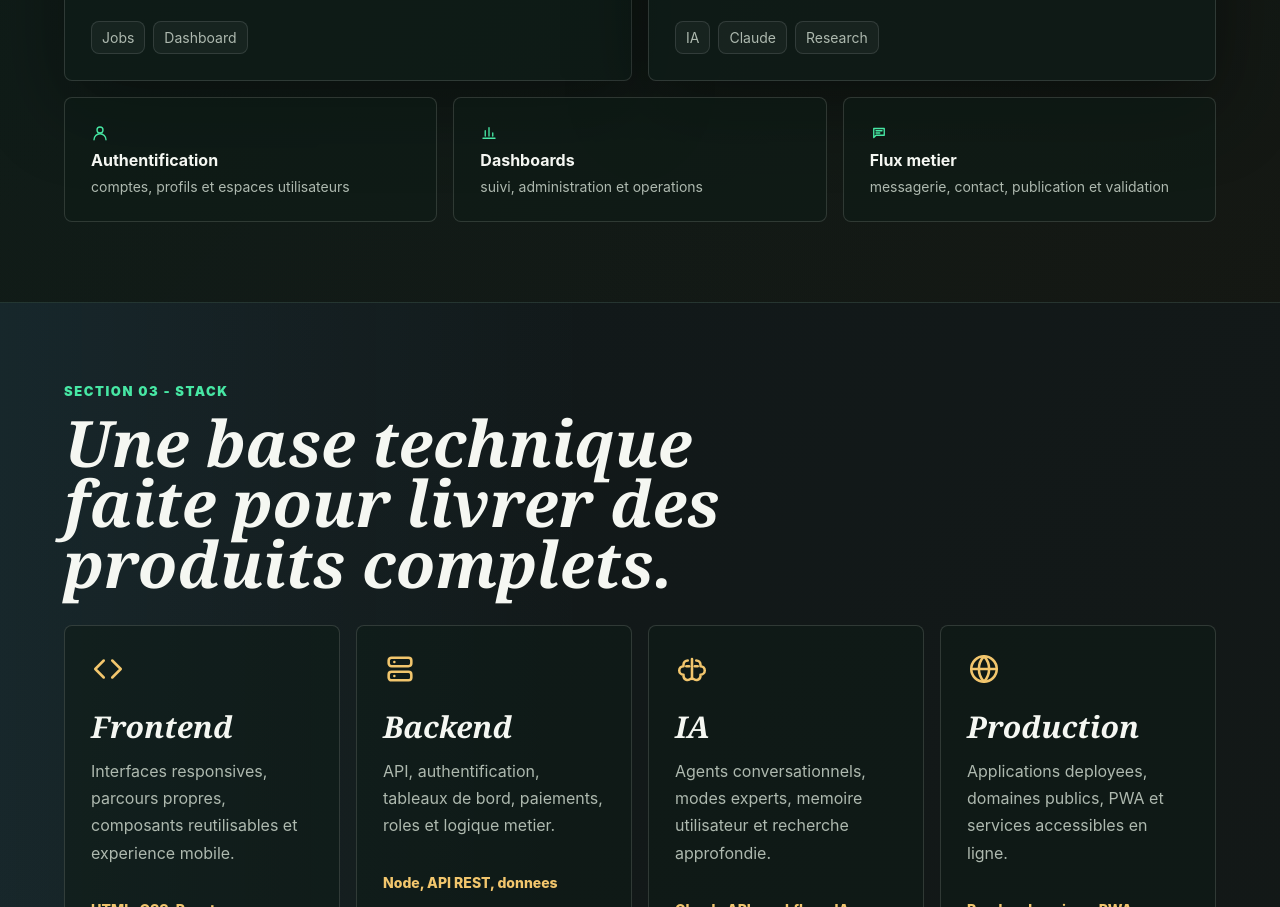
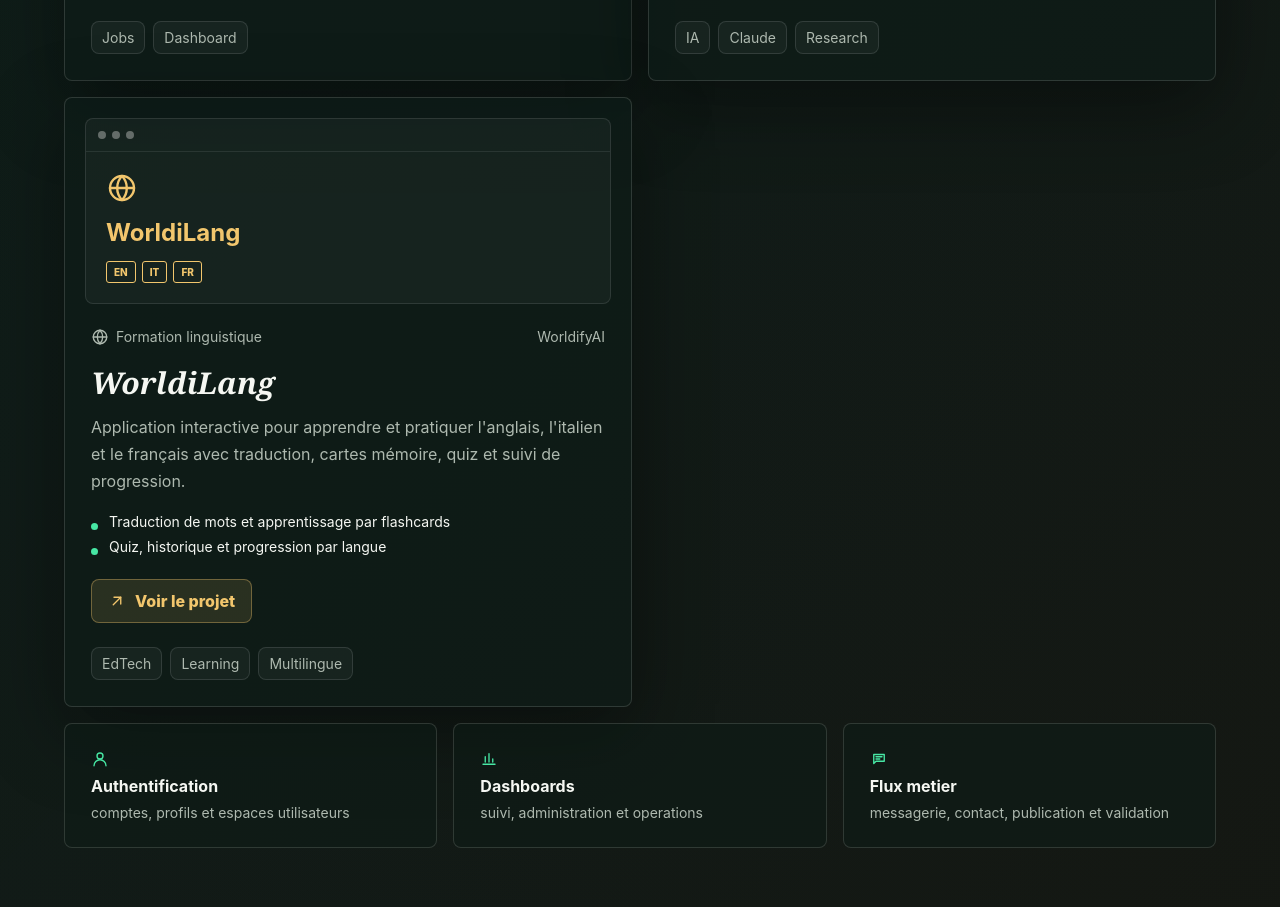
Before and after one commit to Abdallah924-coder/d-v_li, a website: page index.html in a window 1280 px wide. Shown: the part 3855-4762 px from the top of the page. Drawn offline with Linux system fonts and the light colour scheme.

Commit message:
Add card

```diff
--- a/index.html
+++ b/index.html
@@ -319,6 +319,34 @@
                 <span>Research</span>
               </div>
             </article>
+            <article class="project-card project-worldilang">
+              <div class="project-preview" aria-hidden="true">
+                <div class="preview-top"><span></span><span></span><span></span></div>
+                <div class="preview-body language-preview">
+                  <svg><use href="#icon-globe"></use></svg>
+                  <strong>WorldiLang</strong>
+                  <div class="preview-language-tabs"><span>EN</span><span>IT</span><span>FR</span></div>
+                </div>
+              </div>
+              <div class="project-meta">
+                <span><svg class="icon" aria-hidden="true"><use href="#icon-globe"></use></svg>Formation linguistique</span>
+                <span>WorldifyAI</span>
+              </div>
+              <h3>WorldiLang</h3>
+              <p>Application interactive pour apprendre et pratiquer l'anglais, l'italien et le français avec traduction, cartes mémoire, quiz et suivi de progression.</p>
+              <ul class="project-facts">
+                <li>Traduction de mots et apprentissage par flashcards</li>
+                <li>Quiz, historique et progression par langue</li>
+              </ul>
+              <div class="project-actions">
+                <a class="button project-button" href="https://worldilang.onrender.com" target="_blank" rel="noopener noreferrer"><svg class="icon" aria-hidden="true"><use href="#icon-arrow-up-right"></use></svg>Voir le projet</a>
+              </div>
+              <div class="tags">
+                <span>EdTech</span>
+                <span>Learning</span>
+                <span>Multilingue</span>
+              </div>
+            </article>
           </div>
           <div class="proof-strip" aria-label="Capacites demontrees">
             <div class="proof-item"><svg class="icon" aria-hidden="true"><use href="#icon-user"></use></svg><strong>Authentification</strong><span>comptes, profils et espaces utilisateurs</span></div>
--- a/styles.css
+++ b/styles.css
@@ -568,6 +568,7 @@ h3 {
 }
 
 .finance-preview { color: var(--gold); }
+.language-preview { color: var(--gold); }
 .market-preview { color: var(--green); }
 .jobs-preview { color: var(--cyan); }
 .ai-preview { color: #f5f7f2; }
@@ -592,6 +593,19 @@ h3 {
 .preview-lines span:nth-child(1) { width: 78%; }
 .preview-lines span:nth-child(2) { width: 54%; }
 .preview-lines span:nth-child(3) { width: 66%; }
+
+.preview-language-tabs {
+  display: flex;
+  gap: 6px;
+}
+
+.preview-language-tabs span {
+  padding: 4px 7px;
+  border: 1px solid currentColor;
+  border-radius: 3px;
+  font-size: 10px;
+  font-weight: 800;
+}
 
 .preview-grid {
   display: grid;
```
